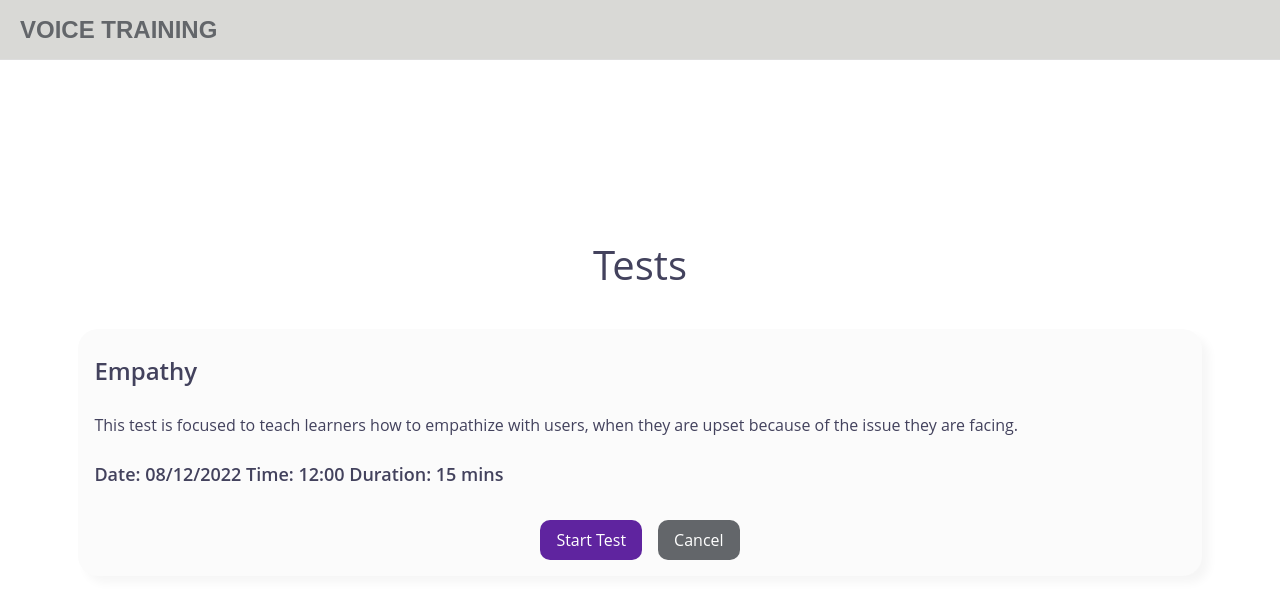
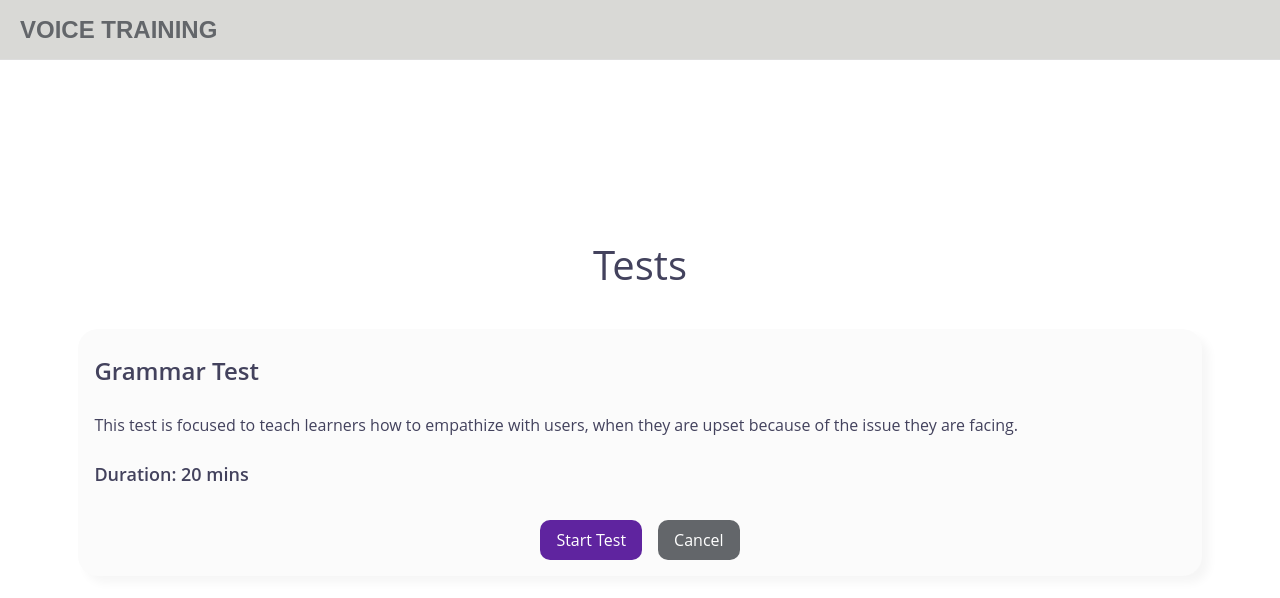
Before and after one commit to lakshya820/GoLive1, a React (Create React App) app in the folder client/: page / in a window 1280 px wide. Shown: the top 598 px of the page. Built offline with nearby package versions, Linux system fonts and the light colour scheme; no server answers.

Commit message:
Changed Tests1 header

```diff
--- a/client/src/Components/Tests1.tsx
+++ b/client/src/Components/Tests1.tsx
@@ -29,13 +29,13 @@ const Tests1: React.FC = () => {
                 </div>
                 <div className="tests1_card">
                     <div className="card_header">
-                    <p>Empathy</p>
+                    <p>Grammar Test</p>
                     </div>
                     <div className="card_label1">
                             <p>This test is focused to teach learners how to empathize with users, when they are upset because of the issue they are facing.</p>
                     </div>
                     <div className="card_label2">
-                            <p> Date: 08/12/2022        Time: 12:00         Duration: 15 mins</p>
+                            <p> Duration: 20 mins</p>
                     </div>
                     <div className="card_buttons">
 
```
